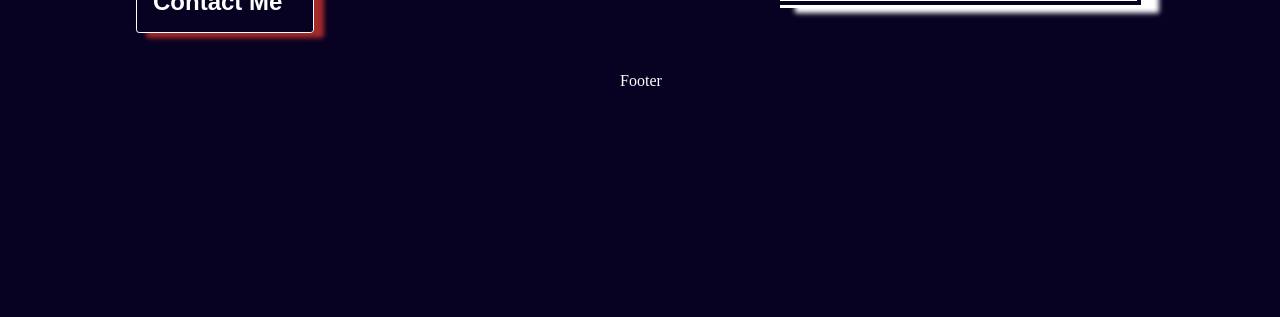
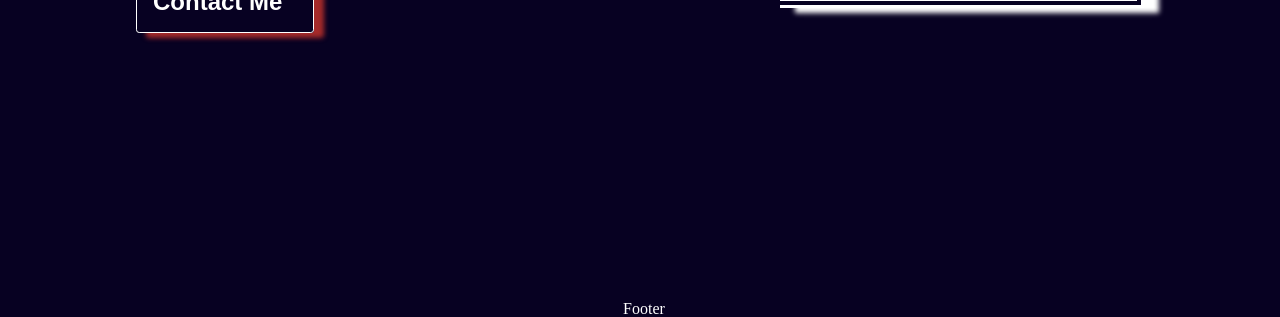
Before and after one commit to pradeepkumar-es/my-portfolio, a React (Vite) app: page / in a window 1280 px wide. Shown: the part 480-797 px from the top of the page. Built offline with nearby package versions, Linux system fonts and the light colour scheme.

Commit message:
footer bug

```diff
--- a/src/css/footer.css
+++ b/src/css/footer.css
@@ -1,5 +1,6 @@
 .footer{
-    position: relative;
+    position: fixed;
+    z-index: -1;
     bottom: 0px;
     display: flex;
     justify-content: center;
```
